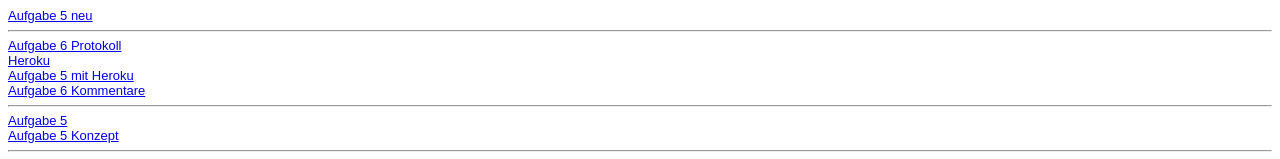
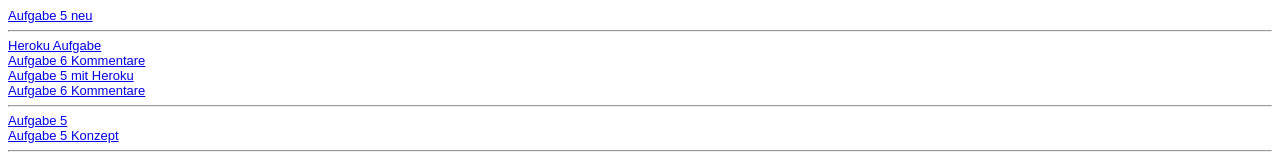
Before and after one commit to Leah1995/EIA2WS, a website: page steckbrief.htm in a window 1280 px wide. Shown: the top 159 px of the page. Drawn offline with Linux system fonts and the light colour scheme.

Commit message:
Steckbrief neue Heroku App

```diff
--- a/steckbrief.htm
+++ b/steckbrief.htm
@@ -17,8 +17,8 @@
 
 <div><a href="https://leah1995.github.io/EIA2WS/Aufgabe-5/Aufg5.html" target="_blank">Aufgabe 5 neu</a></div>
 <hr>
-<div><a href="https://leah1995.github.io/EIA2WS/Aufgabe-6/Protokoll.jpg" target="_blank">Aufgabe 6 Protokoll</a></div>
-<a href="https://eia2ws.herokuapp.com/helloWorld" target="_blank">Heroku</a><br>
+<div><a href="https://leah1995.github.io/EIA2WS/Aufgabe-6/Protokoll.jpg" target="_blank">Heroku Aufgabe</a></div>
+<div><a href="https://github.com/Leah1995/EIA2WS/blob/master/Aufgabe-6/Server/Server.ts" target="_blank">Aufgabe 6 Kommentare</a></div>
 <div><a href="https://leah1995.github.io/EIA2WS/Aufgabe-5/Aufg5.html" target="_blank">Aufgabe 5 mit Heroku</a></div>
 <div><a href="https://github.com/Leah1995/EIA2WS/blob/master/Aufgabe-6/Server/Server.ts" target="_blank">Aufgabe 6 Kommentare</a></div>
 <hr>
```
